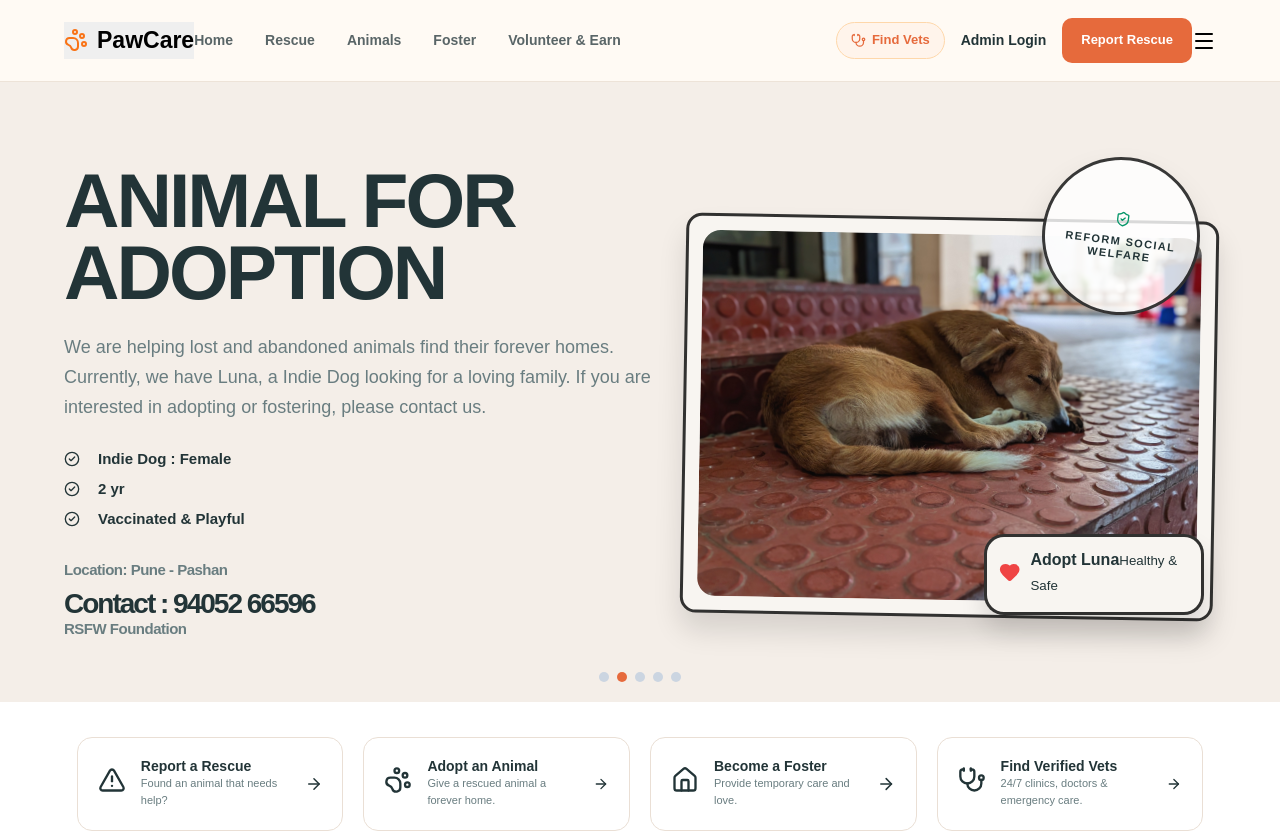
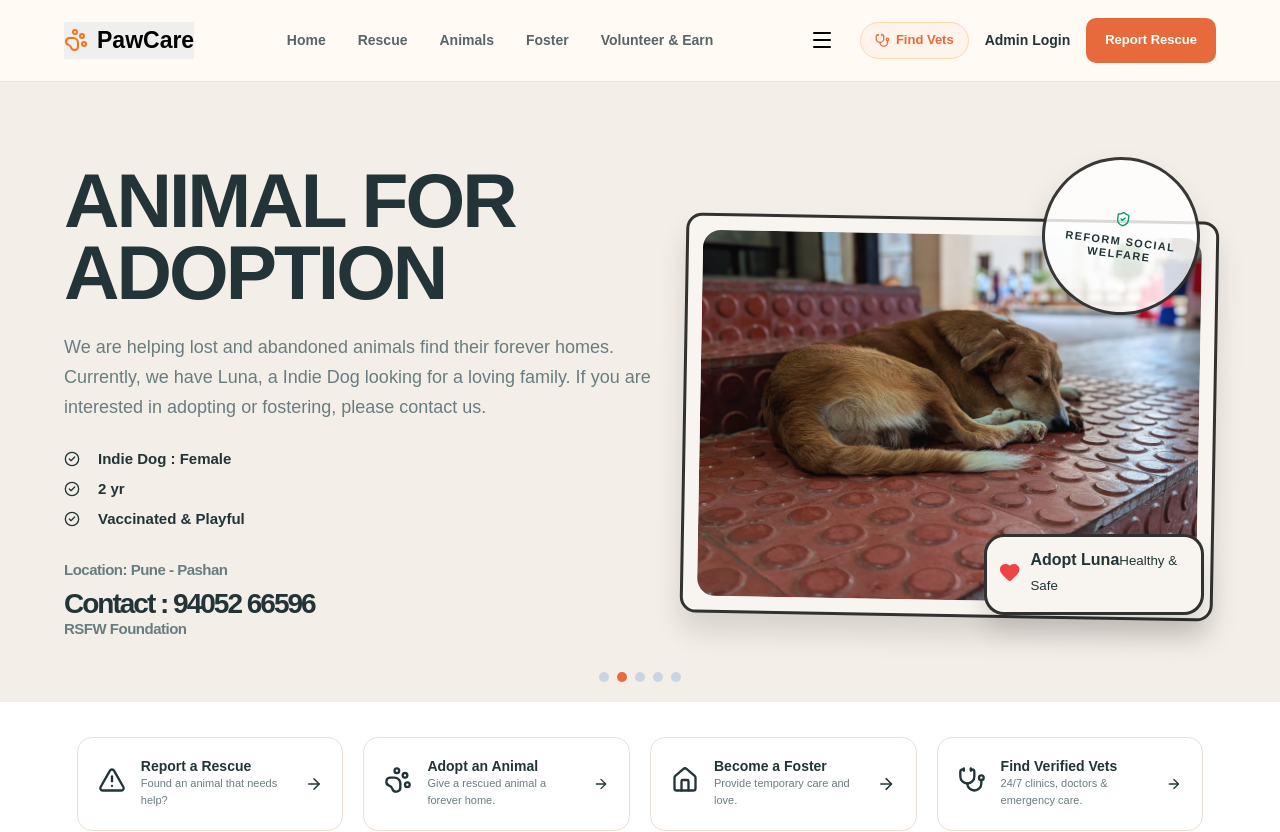
Before and after one commit to SHAYONTAN2006/ngo-project, a React (Vite) app in the folder my-react-app/: page / in a window 1280 px wide. Shown: the top 832 px of the page. Built offline with nearby package versions, Linux system fonts and the light colour scheme.

Commit message:
Center navbar navigation links and position menu button to the left of action buttons

```diff
--- a/my-react-app/src/App.css
+++ b/my-react-app/src/App.css
@@ -139,6 +139,7 @@ img {
 .nav-links {
     display: flex;
     gap: 32px;
+    margin: 0 auto;
 }
 
 .nav-links a {
@@ -157,7 +158,6 @@ img {
     display: flex;
     align-items: center;
     gap: 16px;
-    margin-left: auto;
 }
 
 .login-btn {
--- a/my-react-app/src/pages/Home.jsx
+++ b/my-react-app/src/pages/Home.jsx
@@ -211,14 +211,23 @@ export default function Home() {
       <header className="navbar">
         <div className="nav-container">
           <Brand onClick={() => window.scrollTo({ top: 0, behavior: 'smooth' })} />
-          <nav className="nav-links">
+          <nav className="nav-links" style={{ margin: '0 auto', display: 'flex', gap: '32px' }}>
             <Link to="/">Home</Link>
             <a href="#rescue">Rescue</a>
             <Link to="/animals">Animals</Link>
             <Link to="/apply/foster">Foster</Link>
             <Link to="/volunteer">Volunteer &amp; Earn</Link>
           </nav>
-          <div className="nav-actions" style={{ marginLeft: 'auto', display: 'flex', alignItems: 'center', gap: '16px' }}>
+          <div className="nav-actions" style={{ display: 'flex', alignItems: 'center', gap: '16px' }}>
+            <button
+              type="button"
+              className="mobile-menu"
+              aria-label="Open menu"
+              onClick={() => setMobileMenuOpen(!mobileMenuOpen)}
+              style={{ background: 'transparent', border: 'none', cursor: 'pointer', display: 'flex', alignItems: 'center', padding: '4px', marginRight: '6px' }}
+            >
+              <Menu size={24} />
+            </button>
             <Link
               to="/vets"
               style={{
@@ -240,15 +249,6 @@ export default function Home() {
             <Link to="/dashboard" className="login-btn">Admin Login</Link>
             <a href="#rescue" className="nav-rescue-btn">Report Rescue</a>
           </div>
-          <button
-            type="button"
-            className="mobile-menu"
-            aria-label="Open menu"
-            onClick={() => setMobileMenuOpen(!mobileMenuOpen)}
-            style={{ background: 'transparent', border: 'none', cursor: 'pointer', display: 'flex', alignItems: 'center' }}
-          >
-            <Menu size={24} />
-          </button>
         </div>
 
         {/* Mobile dropdown drawer */}
```
